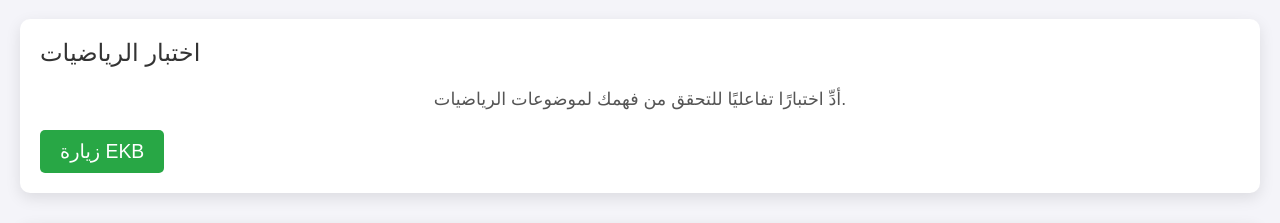
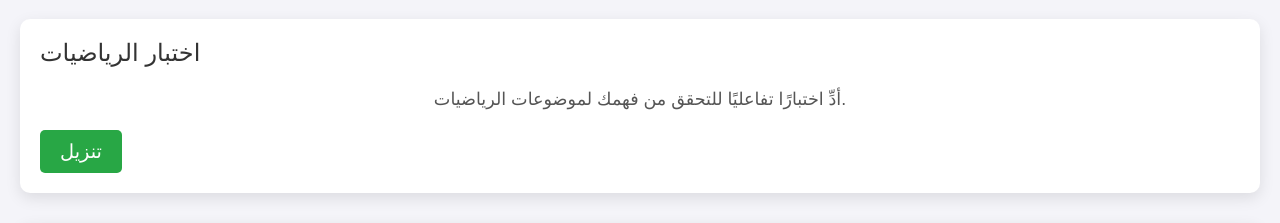
Before and after one commit to Saged1-prog/Saged, a plain HTML site: page index.html in a window 1280 px wide. Shown: the part 1300-1523 px from the top of the page. Drawn offline with Linux system fonts and the light colour scheme.

Commit message:
Update index.html

```diff
--- a/index.html
+++ b/index.html
@@ -206,7 +206,7 @@
             <div class="card-header">اختبار الرياضيات</div>
             <div class="card-body">
                 <p>أدِّ اختبارًا تفاعليًا للتحقق من فهمك لموضوعات الرياضيات.</p>
-                <button class="btn" onclick="window.location.href='https://study.moe.gov.eg/repository/discovery?catalogs=13799f54-bd8f-4c53-80fd-e66754713bad&categories=5acecd59-67b6-43e8-ab78-e2f941553114&strict=0'">زيارة EKB </button>
+                <button class="btn" onclick="window.location.href='https://docs.google.com/document/d/16sidCNitC8uWIOfoR700B0Uzb9DjjBNzylG1Vb5UALc/export?format=pdf'">تنزيل  </button>
             </div>
         </div>
 
```
